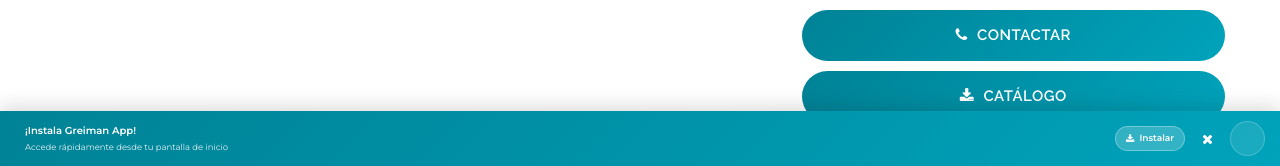
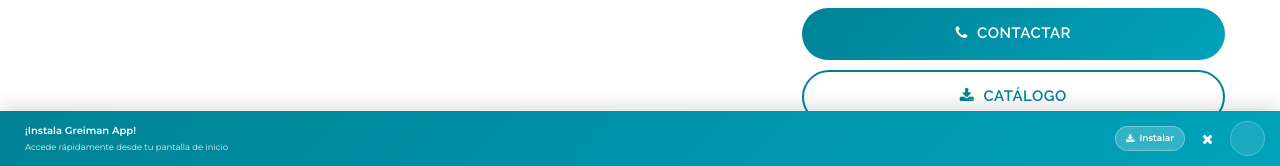
Before and after one commit to decc18/greiman-pwa, a Vue app: page /porcelanato in a window 1280 px wide. Shown: the part 634-800 px from the top of the page. Built offline with nearby package versions, Linux system fonts and the light colour scheme; some icons are missing.

Commit message:
cambio en botón

```diff
--- a/src/views/Porcelanato.vue
+++ b/src/views/Porcelanato.vue
@@ -87,7 +87,7 @@
                   <i class="fa fa-phone me-2"></i>
                   CONTACTAR
                 </button>
-                <button @click="showCatalog" class="btn btn-primary btn-outline">
+                <button @click="showCatalog" class="btn btn-outline-primary btn-lg">
                   <i class="fa fa-download me-2"></i>
                   CATÁLOGO
                 </button>
```
